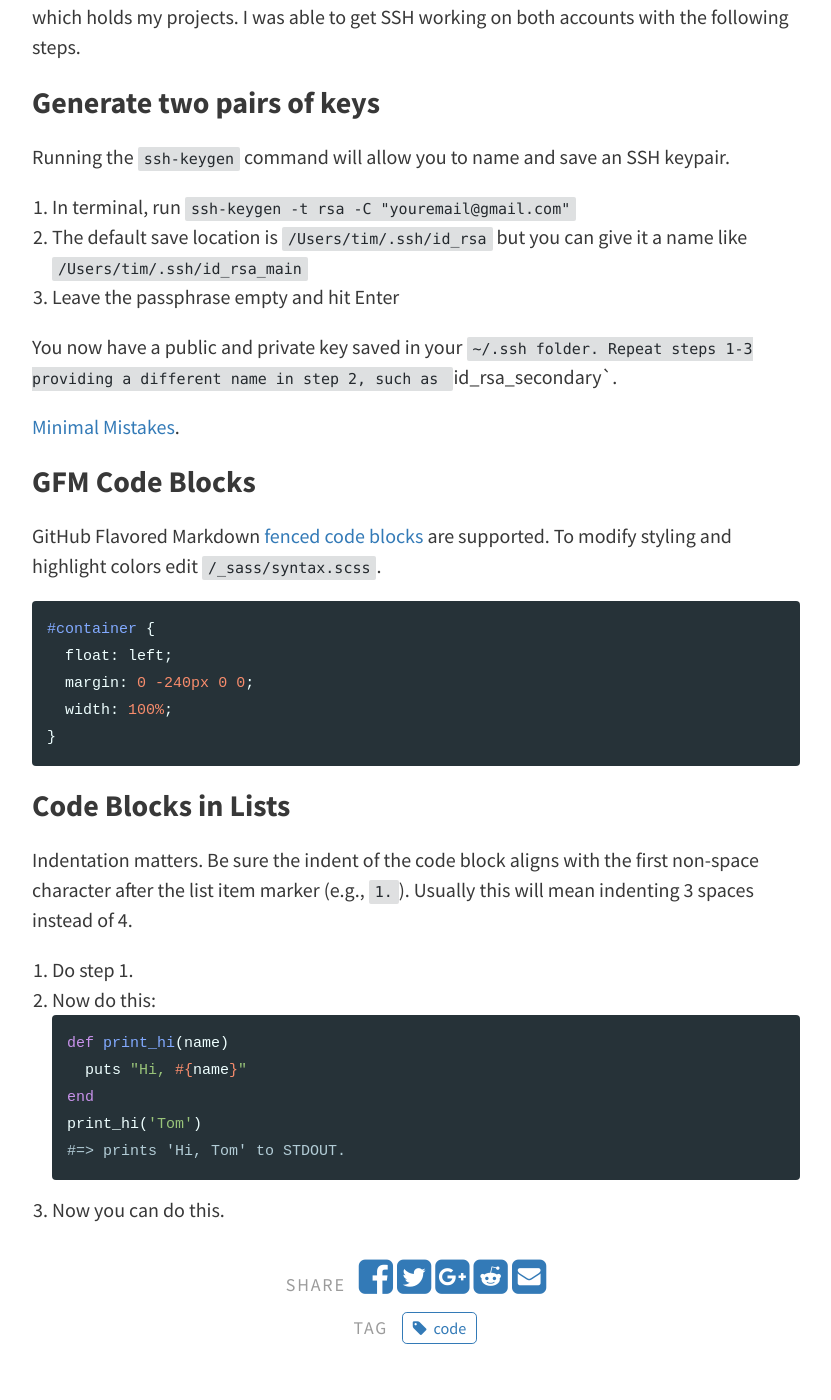
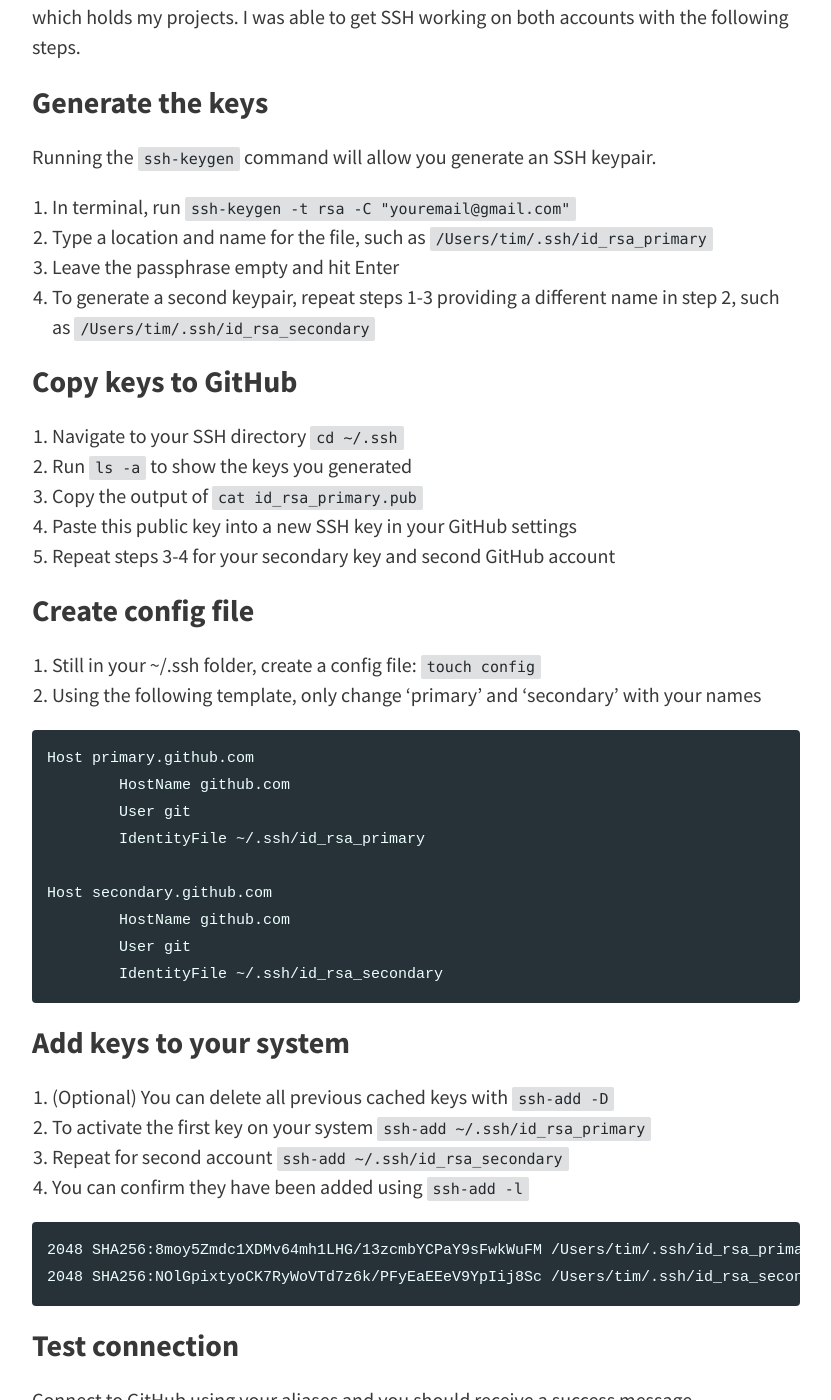
Before and after one commit to celtic426/blog, a Jekyll site: the page built from _posts/2018-10-16-Two-SSH-keys.md, in a window 1280 px wide and 1400 px high, scrolled down 297 px. Shown: the whole window, without its empty margins (224-1055 px from the left). Built offline with Jekyll 4.4.1, drawn with Linux system fonts in a browser that asks for light colours; some of the changed text lies outside the part shown.

Commit message:
Complete first draft of SSH article

````diff
--- a/_posts/2018-10-16-Two-SSH-keys.md
+++ b/_posts/2018-10-16-Two-SSH-keys.md
@@ -1,51 +1,91 @@
 ---
 layout: post
 title: "Using Two SSH Keys with Git"
-tags: [code]
+tags: [SSH, GitHub, code]
 ---
 
 I have two GitHub accounts, one that hosts my website on a custom domain and the other which holds my projects. I was able to get SSH working on both accounts with the following steps.
 
-### Generate two pairs of keys
+### Generate the keys
 
-Running the `ssh-keygen` command will allow you to name and save an SSH keypair.
+Running the `ssh-keygen` command will allow you generate an SSH keypair.
 
 1. In terminal, run `ssh-keygen -t rsa -C "youremail@gmail.com"`
-2. The default save location is `/Users/tim/.ssh/id_rsa` but you can give it a name like `/Users/tim/.ssh/id_rsa_main`
+2. Type a location and name for the file, such as `/Users/tim/.ssh/id_rsa_primary`
 3. Leave the passphrase empty and hit Enter
+4. To generate a second keypair, repeat steps 1-3 providing a different name in step 2, such as `/Users/tim/.ssh/id_rsa_secondary`
 
-You now have a public and private key saved in your `~/.ssh folder. Repeat steps 1-3 providing a different name in step 2, such as `id_rsa_secondary`.
+### Copy keys to GitHub
+
+1. Navigate to your SSH directory `cd ~/.ssh`
+2. Run `ls -a` to show the keys you generated
+3. Copy the output of `cat id_rsa_primary.pub`
+4. Paste this public key into a new SSH key in your GitHub settings
+5. Repeat steps 3-4 for your secondary key and second GitHub account
+
+### Create config file
+
+1. Still in your ~/.ssh folder, create a config file: `touch config`
+2. Using the following template, only change 'primary' and 'secondary' with your names
+
+```
+Host primary.github.com
+	HostName github.com
+	User git
+	IdentityFile ~/.ssh/id_rsa_primary
+
+Host secondary.github.com
+	HostName github.com
+	User git
+	IdentityFile ~/.ssh/id_rsa_secondary
+```
+
+### Add keys to your system
+
+1. (Optional) You can delete all previous cached keys with `ssh-add -D`
+2. To activate the first key on your system `ssh-add ~/.ssh/id_rsa_primary`
+3. Repeat for second account `ssh-add ~/.ssh/id_rsa_secondary`
+4. You can confirm they have been added using `ssh-add -l`
+
+```
+2048 SHA256:8moy5Zmdc1XDMv64mh1LHG/13zcmbYCPaY9sFwkWuFM /Users/tim/.ssh/id_rsa_primary (RSA)
+2048 SHA256:NOlGpixtyoCK7RyWoVTd7z6k/PFyEaEEeV9YpIij8Sc /Users/tim/.ssh/id_rsa_secondary (RSA)
+```
+
+### Test connection
+
+Connect to GitHub using your aliases and you should receive a success message.
+
+```
+$ ssh -T git@primary.github.com
+Hi tim! You've successfully authenticated, but GitHub does not provide shell access.
+
+$ ssh -T git@secondary.github.com
+Hi tim! You've successfully authenticated, but GitHub does not provide shell access.
+```
+
+### Edit git config
+
+I still had to make one more change in order to push to my secondary account.
+
+1. Navigate to and open the git config file inside your repo folder `cd project/.git/.config`
+2. Overwrite the 'origin' section with the following.
+
+* `secondary` = the host alias in your ssh config file (my aliases are 'primary' and 'secondary')
+* `username` = your github username associated with this repos
+* `project` = the name of the repo
+
+```
+[remote "origin"]
+	url = git@secondary.github.com:username/project.git
+```
+
+### Conclusion
 
 
 
+### Additional resources
 
-[Minimal Mistakes](https://mmistakes.github.io/minimal-mistakes/markup-syntax-highlighting).
-
-### GFM Code Blocks
-
-GitHub Flavored Markdown [fenced code blocks](https://help.github.com/articles/creating-and-highlighting-code-blocks/) are supported. To modify styling and highlight colors edit `/_sass/syntax.scss`.
-
-```css
-#container {
-  float: left;
-  margin: 0 -240px 0 0;
-  width: 100%;
-}
-```
-
-### Code Blocks in Lists
-
-Indentation matters. Be sure the indent of the code block aligns with the first non-space character after the list item marker (e.g., `1.`). Usually this will mean indenting 3 spaces instead of 4.
-
-1. Do step 1.
-2. Now do this:
-
-   ```ruby
-   def print_hi(name)
-     puts "Hi, #{name}"
-   end
-   print_hi('Tom')
-   #=> prints 'Hi, Tom' to STDOUT.
-   ```
-
-3. Now you can do this.
+* [YouTube - Mulitple SSH Keys on a Mac](https://www.youtube.com/watch?v=9u4QPEMFK4A)
+* [StackOverflow - Mulitple GitHub Accounts & SSH Config](https://stackoverflow.com/questions/3225862/multiple-github-accounts-ssh-config)
+* [Gist by jexchan](https://gist.github.com/jexchan/2351996)
````
